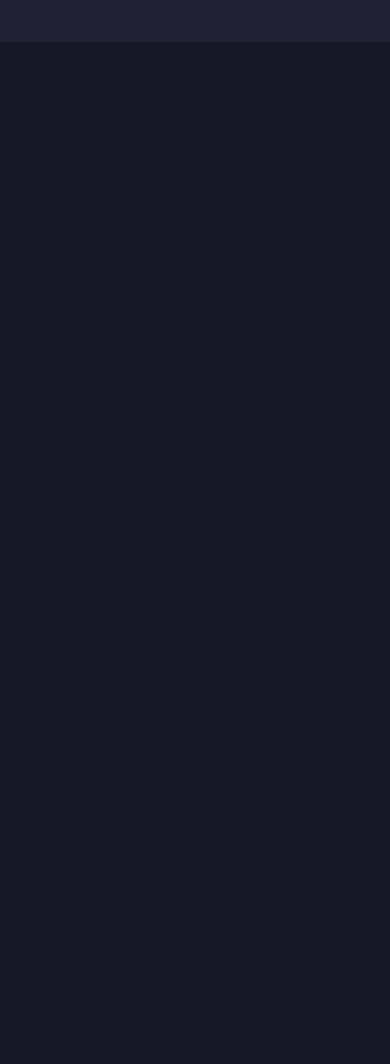
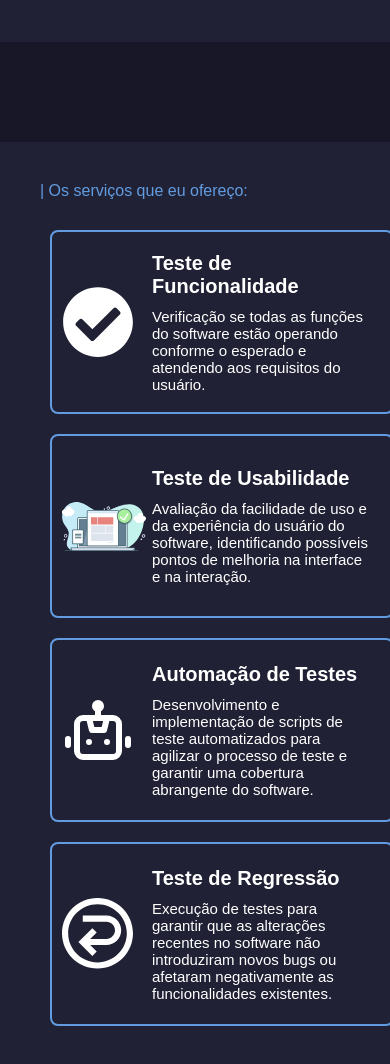
Before and after one commit to uobiel/portifolioQA, a plain HTML site: page index.html in a window 390 px wide. Shown: the part 2163-3227 px from the top of the page. Before the commit the page ends 2205 px from the top, so only its background shows below. Drawn offline with Linux system fonts and the light colour scheme.

Commit message:
ajustes responsividade + adição de nova sessão

```diff
--- a/index.html
+++ b/index.html
@@ -77,6 +77,39 @@
                     </div>
                 </div>
         </section>
+
+            <section id="sessao-tres">
+                <div class="main">
+                        <div class="session-name">
+                            <p>| Os serviços que eu ofereço:</p>
+                        </div>
+
+                        <div class="card-services">
+                            <div class="linha">
+                                <div class="cardS cardS1">
+                                    <p class="card-name">Teste de Funcionalidade</p>
+                                    <p class="description">Verificação se todas as funções do software estão operando conforme o esperado e atendendo aos requisitos do usuário.</p>
+                                </div>
+                                <div class="cardS cardS2">
+                                    <p class="card-name">Teste de Usabilidade</p>
+                                    <p class="description"> Avaliação da facilidade de uso e da experiência do usuário do software, identificando possíveis pontos de melhoria na interface e na interação.</p>
+                                </div>
+                            </div>
+
+                            <div class="linha">
+                                <div class="cardS cardS3">
+                                    <p class="card-name">Automação de Testes</p>
+                                    <p class="description">Desenvolvimento e implementação de scripts de teste automatizados para agilizar o processo de teste e garantir uma cobertura abrangente do software.</p>
+                                </div>
+                                <div class="cardS cardS4">
+                                    <p class="card-name">Teste de Regressão</p>
+                                    <p class="description">Execução de testes para garantir que as alterações recentes no software não introduziram novos bugs ou afetaram negativamente as funcionalidades existentes.</p>
+                                </div>
+                            </div>
+
+                        </div>
+                </div>
+        </section>
     </div>
 </body>
 
--- a/style.css
+++ b/style.css
@@ -226,6 +226,87 @@ header > p {
     padding: 5px;
 }
 
+
+#sessao-tres {
+    background-color: #212135;
+    margin-top: 100px;
+    padding: 40px;
+    display: flex;
+    justify-content: center;
+    align-items: center;
+}
+
+.linha {
+    display: flex;
+    width: 100%;
+    flex-wrap: wrap;
+}
+
+.card-services {
+    width: 100%;
+    display: flex;
+    flex-direction: column;
+    justify-content: space-around;
+}
+
+.cardS {
+    width: 100%;
+    max-width: 500px;
+    height: 100px;
+    border: 2px solid #629CE0;
+    margin: 0;
+    padding: 0;
+    margin: 10px;
+    border-radius: 8px;
+    color: white;
+    padding: 15px;
+    display: flex;
+    flex-direction: column;
+    justify-content: center;
+}
+
+.cardS > p {
+    padding-left: 60px;
+    margin: 5px;
+}
+
+.card-name {
+    font-weight: bold;
+    font-size: 20px;
+}
+
+.description {
+    font-size: 15px;
+}
+
+.cardS1 {
+    background-image: url("img/checkmart.svg");
+    background-repeat: no-repeat;
+    background-position: 10px;
+    background-size: auto 40%;
+}
+
+.cardS2 {
+    background-image: url("img/laptop-checkmark-check-advertisement.svg");
+    background-repeat: no-repeat;
+    background-position: 10px;
+    background-size: auto 27%;
+}
+
+.cardS3 {
+    background-image: url("img/automation.svg");
+    background-repeat: no-repeat;
+    background-position: 10px;
+    background-size: auto 40%;
+}
+
+.cardS4 {
+    background-image: url("img/regressao.svg");
+    background-repeat: no-repeat;
+    background-position: 10px;
+    background-size: auto 40%;
+}
+
 @media only screen and (max-width: 600px) {
     .main {
         width: 100%;
@@ -245,4 +326,21 @@ header > p {
         display: flex;
         flex-direction: column-reverse;
     }
+
+    .apresentacao  {
+        display: flex;
+    }
+
+    .cardS {
+        height: 150px;
+    }
+
+    .linha {
+        flex-direction: column;
+        align-items: center;
+    }
+
+    .cardS > p {
+        padding-left: 80px;
+    }
 }
```
Also changed, not shown: img/automation.svg (added), img/checkmart.svg (added), img/laptop-checkmark-check-advertisement.svg (added), img/regressao.svg (added).
